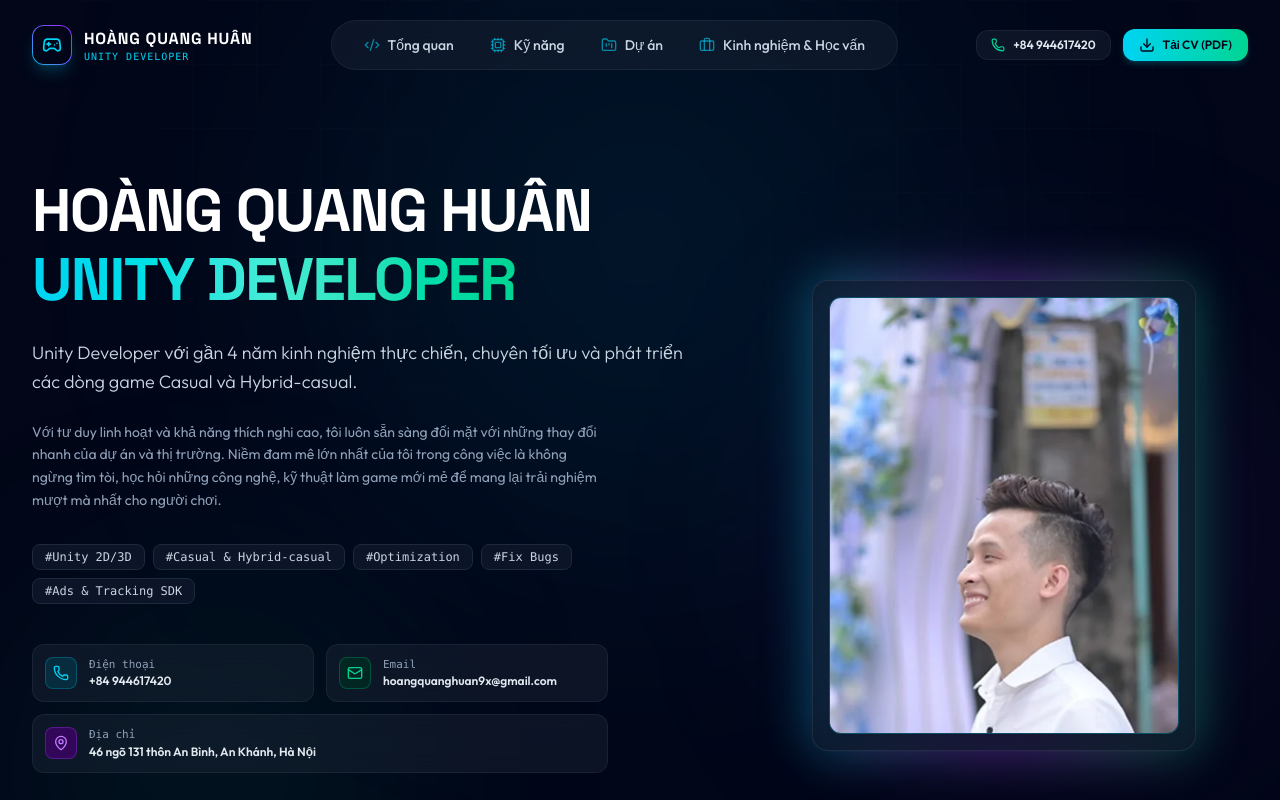
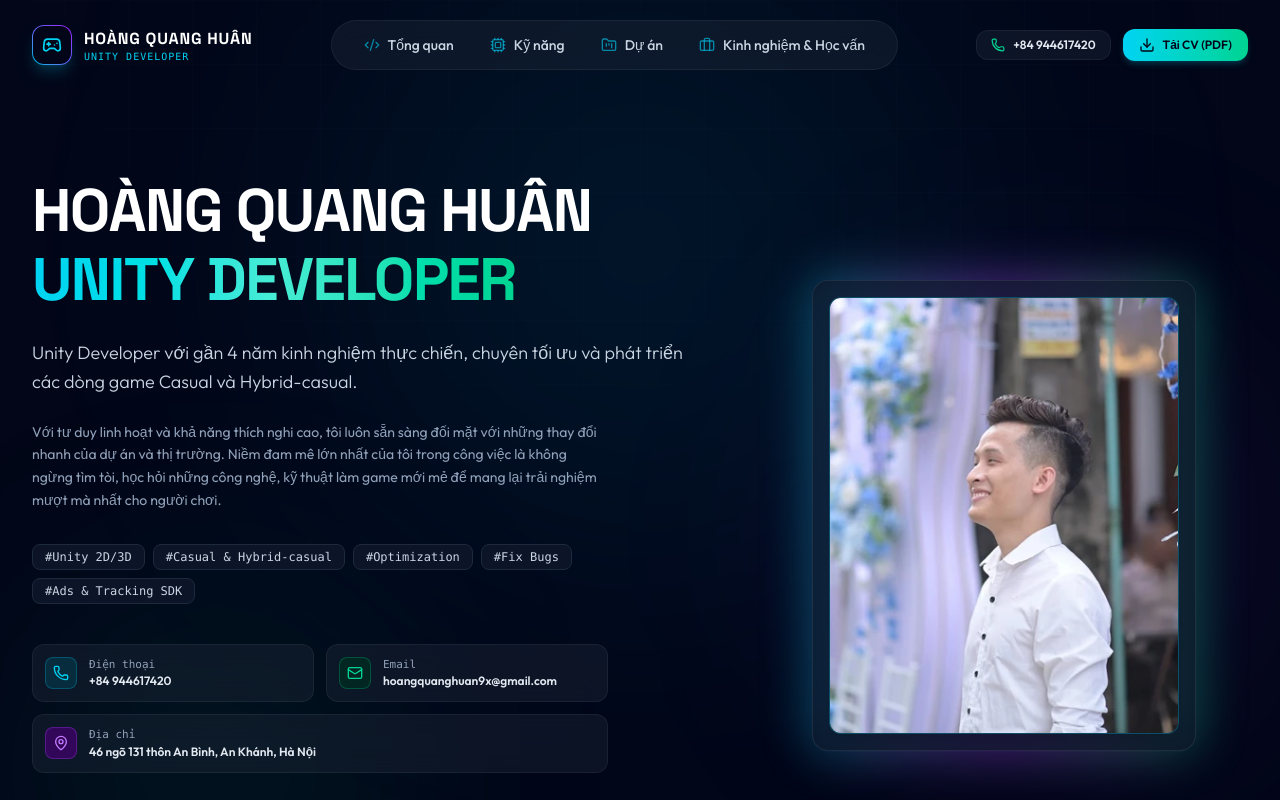
Before and after one commit to bon2ka4/Huan_CV, a React (Vite) app: page / in a window 1280 px wide. Shown: the top 800 px of the page. Built offline with nearby package versions, Linux system fonts and the light colour scheme.

Commit message:
style: adjust avatar crop to capture full portrait with lower chest and shoulders

```diff
--- a/src/components/Hero.jsx
+++ b/src/components/Hero.jsx
@@ -126,7 +126,7 @@
                   <img
                     src={personalData.avatar}
                     alt={personalData.name}
-                    className="w-full h-full object-cover object-top"
+                    className="w-full h-full object-cover object-center"
                   />
                 </div>
 
```
Also changed, not shown: public/images/avatar.webp.
